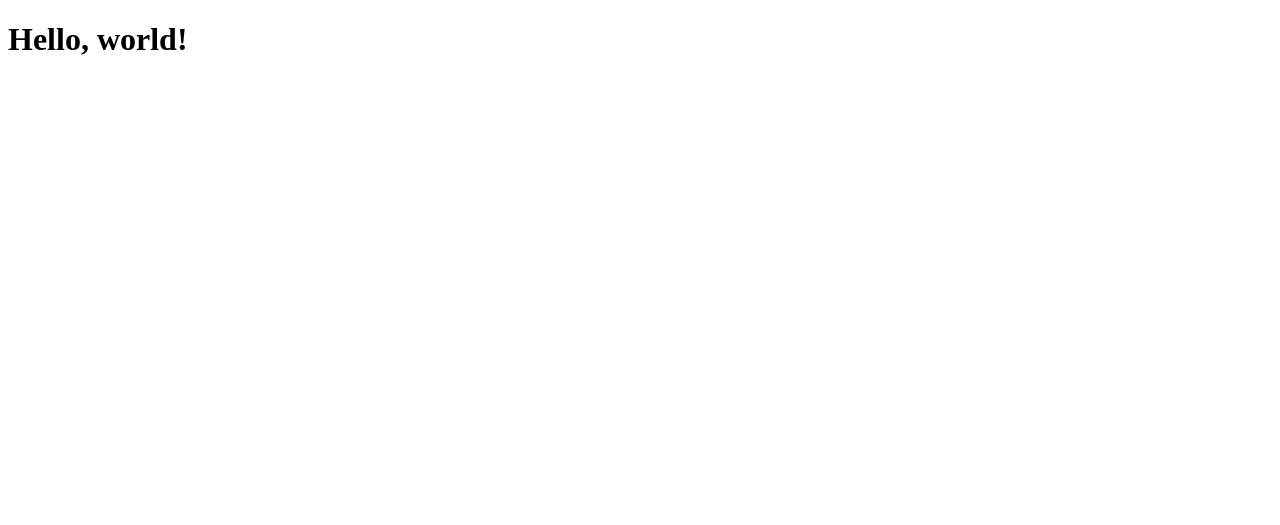
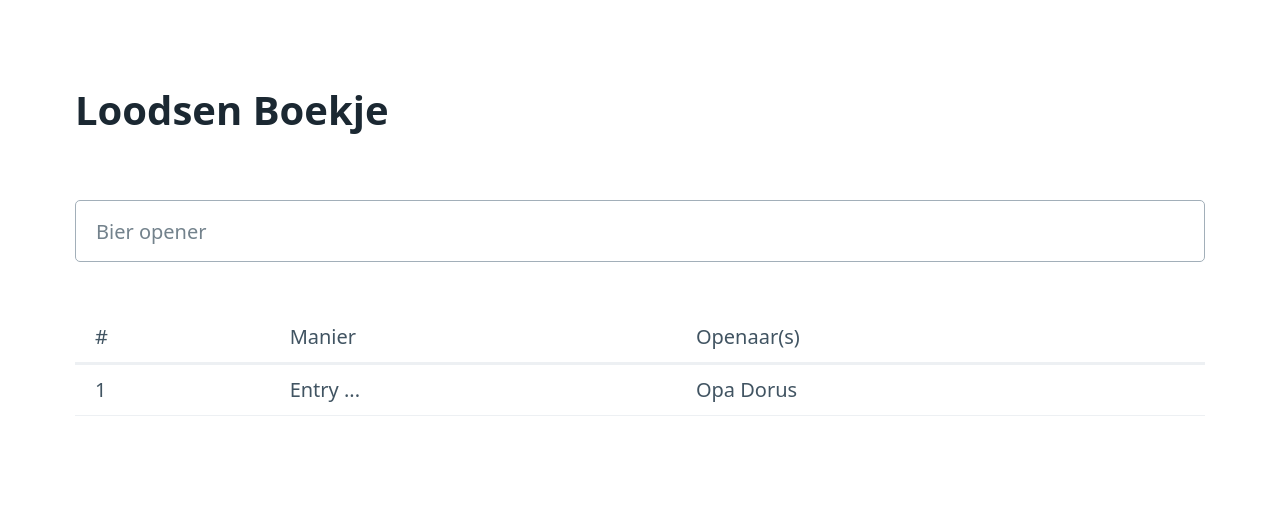
Before and after one commit to WJehee/loodsenboekje.com, a Flask app: page / in a window 1280 px wide. Before the commit the part shown is almost empty. Shown: the top 525 px of the page. Run offline with Flask 3, Linux system fonts and the light colour scheme; lists and menus that the app fills with data are empty.

Commit message:
add some rest stuff and add picocss + update main page

```diff
--- a/loodsenboekje/__init__.py
+++ b/loodsenboekje/__init__.py
@@ -1,10 +1,14 @@
 from flask import Flask
+from flask_restful import Api
+
+from .routes import Entry, bp
 
 
 def create_app():
     app = Flask(__name__)
+    api = Api(app)
 
-    from . import routes
-    app.register_blueprint(routes.bp)
+    app.register_blueprint(bp)
+    api.add_resource(Entry, '/entry/<entry_id>')
 
     return app
--- a/loodsenboekje/routes.py
+++ b/loodsenboekje/routes.py
@@ -1,4 +1,6 @@
 from flask import Blueprint, render_template
+from flask_restful import Resource
+from datetime import datetime
 
 
 bp = Blueprint('routes', __name__)
@@ -7,3 +9,32 @@ bp = Blueprint('routes', __name__)
 @bp.route('/')
 def index():
     return render_template('index.html')
+
+
+class EntryItem():
+    def __init__(self, entry_id, description, collaborators, location, timestamp):
+        self.entry_id = entry_id
+        self.description = description
+        self.collaborators = collaborators
+        self.location = location
+        self.timestamp = timestamp
+        # self.timestamp = datetime.now()
+
+
+class Entry(Resource):
+    def get(self, entry_id):
+        return {
+            'entry_id': entry_id
+        }
+
+
+class EntryList(Resource):
+    def get(self):
+        # return list of all entries
+        return
+
+    def post(self):
+        # get latest id, increment by one
+        # parse fields
+        # insert and return the obj
+        return {}, 201
--- a/loodsenboekje/templates/base.html
+++ b/loodsenboekje/templates/base.html
@@ -5,6 +5,7 @@
         <meta charset="UTF-8">
         <meta name="viewport" content="width=device-width, initial-scale=1">
         <link rel="stylesheet" href="{{ url_for('static', filename='style.css') }}">
+        <link rel="stylesheet" href="https://cdn.jsdelivr.net/npm/@picocss/pico@1/css/pico.min.css">
     </head>
     <body>
         {% block content %}{% endblock %}
--- a/loodsenboekje/templates/index.html
+++ b/loodsenboekje/templates/index.html
@@ -1,5 +1,31 @@
 {% extends 'base.html' %}
 
 {% block content %}
-    <h1>Hello, world!</h1>
+
+<main class='container'>
+    <h1>Loodsen Boekje</h1>
+
+    <form>
+        <!-- select random item that has already been done as placeholder -->
+        <input type="text" name="search" placeholder="Bier opener">
+    </form>
+
+    <table>
+        <thead>
+        <tr>
+            <th scope='col'>#</th>
+            <th scope='col'>Manier</th>
+            <th scope='col'>Openaar(s)</th>
+        </tr>
+        </thead>
+        <tbody>
+            <tr>
+                <th scope='row'>1</th>
+                <th>Entry ...</th>
+                <th>Opa Dorus</th>
+                </details>
+            </tr>
+        </tbody>
+    </table>
+</main>
 {% endblock %}
```
